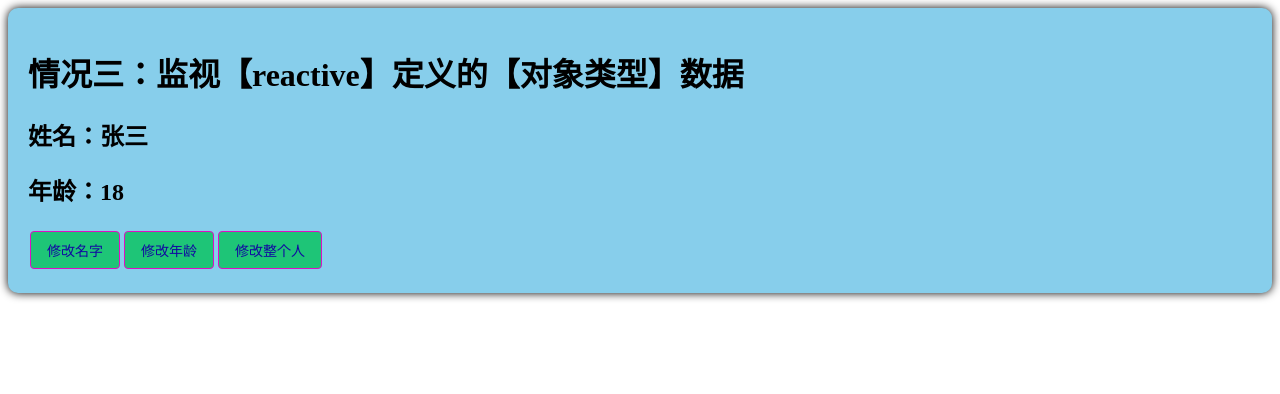
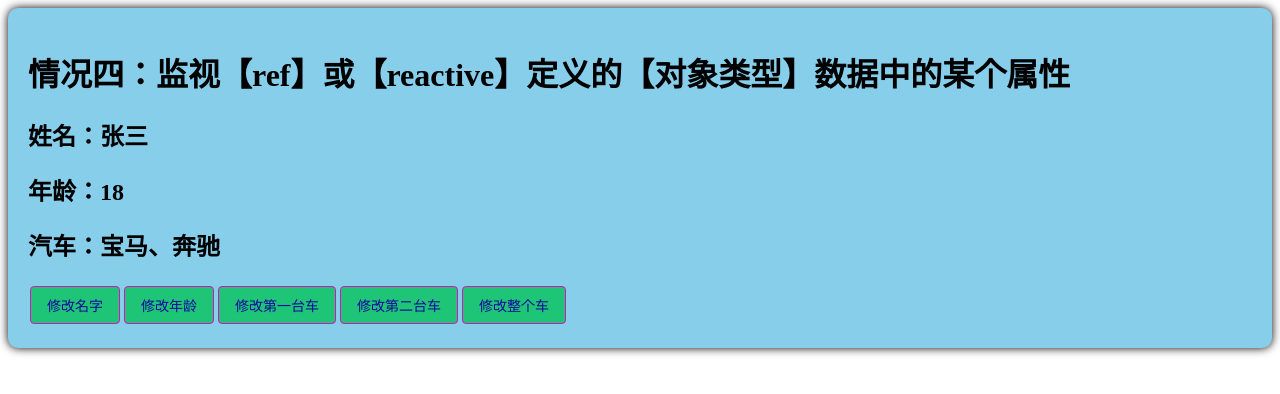
Before and after one commit to iamliyulong/vue3_test, a Vue app: page / in a window 1280 px wide. Shown: the top 394 px of the page. Built offline with nearby package versions, Linux system fonts and the light colour scheme.

Commit message:
情况四：监视【ref】或【reactive】定义的【对象类型】数据中的某个属性

```diff
--- a/src/App.vue
+++ b/src/App.vue
@@ -3,21 +3,24 @@
     <!-- <Person2/> -->
     <!-- <Person3/> -->
     <!-- <Person4/> -->
-    <Person5 />
+    <!-- <Person5 /> -->
+    <Person6 />
 </template>
 
 <script lang="ts">
-// import Person from './components/Person.vue'
-// import Person2 from './components/Person2.vue'
-// import Person3 from './components/Person3.vue'
-// import Person4 from './components/Person4.vue'
-    import Person5 from './components/Person5.vue'
+    // import Person from './components/Person.vue'
+    // import Person2 from './components/Person2.vue'
+    // import Person3 from './components/Person3.vue'
+    // import Person4 from './components/Person4.vue'
+    // import Person5 from './components/Person5.vue'
+    import Person6 from './components/Person6.vue'
 export default {
     name: 'App', //组件名
     // components:{Person}
     // components:{Person2}
     // components:{Person3}
     // components:{Person4}
-    components: { Person5 }
+    // components: { Person5 }
+    components: { Person6 }
 }
 </script>
--- /dev/null
+++ b/src/components/Person6.vue
@@ -0,0 +1,91 @@
+<template>
+  <div class="person6">
+    <h1>情况四：监视【ref】或【reactive】定义的【对象类型】数据中的某个属性</h1>
+    <h2>姓名：{{ person.name }}</h2>
+    <h2>年龄：{{ person.age }}</h2>
+    <h2>汽车：{{ person.car.c1 }}、{{ person.car.c2 }}</h2>
+    <button @click="changeName">修改名字</button>
+    <button @click="changeAge">修改年龄</button>
+    <button @click="changeC1">修改第一台车</button>
+    <button @click="changeC2">修改第二台车</button>
+    <button @click="changeCar">修改整个车</button>
+  </div>
+</template>
+
+<script lang="ts" setup name="Person6">
+  import { reactive, watch } from 'vue';
+  let person = reactive({
+    name: '张三',
+    age: 18,
+    car: {
+      c1: '宝马',
+      c2: '奔驰'
+    }
+  })
+  function changeName() {
+    person.name += '~'
+  }
+  function changeAge() {
+    person.age += 1
+  }
+  function changeC1() {
+    person.car.c1 = '奥迪'
+  }
+  function changeC2() {
+    person.car.c2 = '大众'
+  }
+  function changeCar() {
+    person.car = { c1: '雅迪', c2: '爱玛' }
+  }
+  // 监视，情况四：监视响应式对象中的某个属性，且该属性是基本类型的，要写成函数式
+  // watch(()=>person.name, (newValue, oldValue) => {
+  //   console.log('person.name变化了', newValue, oldValue)
+  // })
+
+  // 监视，情况四：监视响应式对象中的某个属性，且该属性是对象类型的，可以直接写，也能写函数，更推荐写函数
+  watch(() => person.car, (newValue, oldValue) => {
+    console.log('person.car变化了', newValue, oldValue)
+  },{deep:true})
+</script>
+
+<style scoped>
+.person6 {
+  background-color: skyblue;
+  box-shadow: 0 0 10px;
+  border-radius: 10px;
+  padding: 20px;
+}
+
+/* 修改按钮边框和颜色 */
+button {
+  border: 1px solid #de0fc3;
+  /* 添加边框 */
+  background-color: #1ec577;
+  /* 修改背景色 */
+  color: #1208a1;
+  /* 修改字体颜色 */
+  padding: 8px 16px;
+  /* 增加内边距 */
+  text-align: center;
+  text-decoration: none;
+  display: inline-block;
+  font-size: 14px;
+  margin: 4px 2px;
+  transition: all 0.3s;
+  /* 添加过渡效果 */
+  cursor: pointer;
+  /* 修改光标样式 */
+  border-radius: 4px;
+  /* 添加圆角 */
+}
+
+/* 鼠标悬停时改变按钮样式 */
+button:hover {
+  background-color: #c7de16;
+  /* 改变背景色 */
+  color: #e35151;
+  /* 改变字体颜色 */
+  border-color: #af1c1c;
+  /* 改变边框颜色 */
+}
+</style>
```
